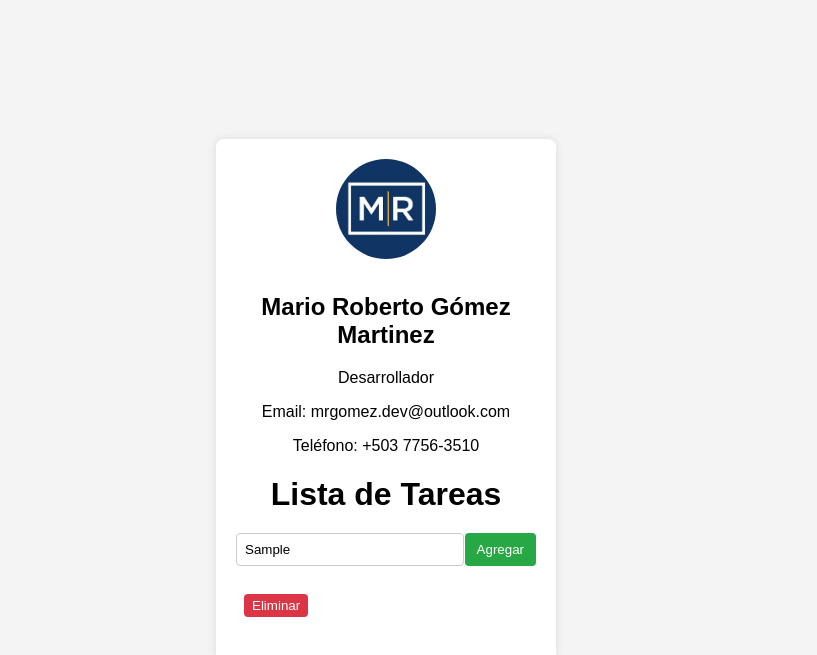
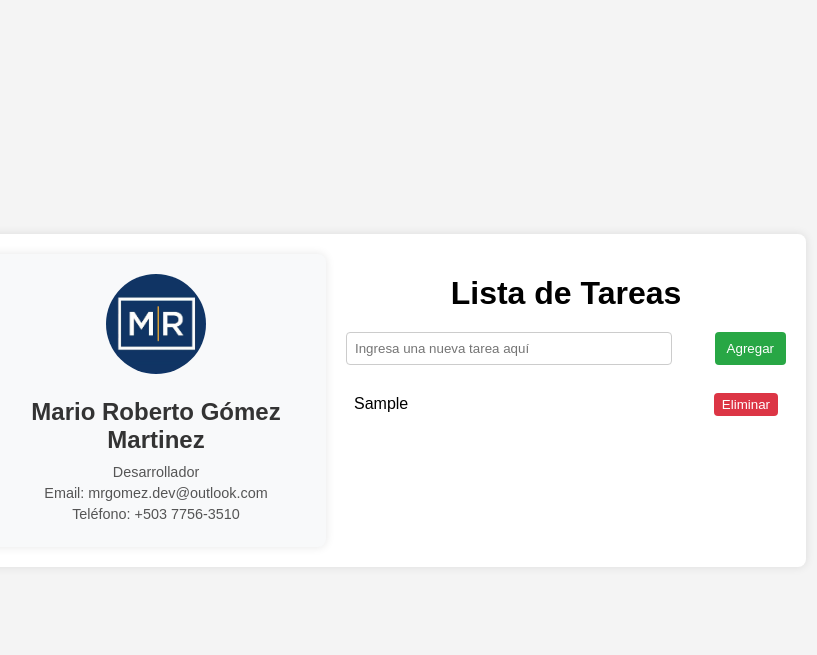
Before and after one commit to mrgomezsv/to-do-list, a plain HTML site: page index.html in a window 1280 px wide. Both pictures are taken after typing "Sample" into the empty fields and a click on the button "Agregar". Shown: the whole page, without its empty margins (254-1071 px from the left). Drawn offline with Linux system fonts and the light colour scheme.

Commit message:
Se modificaron estilos para una mejor ui

```diff
--- a/assets/script/script.js
+++ b/assets/script/script.js
@@ -7,28 +7,28 @@ document.addEventListener('DOMContentLoaded', loadTasks); // Carga las tareas de
 
 
 addTaskBtn.addEventListener('click', () => { // Agregar tarea
-  addTask();
+  agregarTarea();
 });
 
 
 taskInput.addEventListener('keydown', (event) => {// Tecla Enter en el campo de texto
   if (event.key === 'Enter') {
-    addTask();
+    agregarTarea();
   }
 });
 
 
-function addTask() {// Función para agregar una tarea
+function agregarTarea() {// Función para agregar una tarea
   const taskText = taskInput.value.trim();
   if (taskText !== '') {
-    addTask(taskText);
+    crearTarea(taskText);
     taskInput.value = '';
     saveTasks();
   }
 }
 
 
-function addTask(taskText, isCompleted = false) {// Agrega una tarea a la lista
+function crearTarea(taskText, isCompleted = false) {// Agrega una tarea a la lista
   const li = document.createElement('li');
   li.textContent = taskText;
 
@@ -44,8 +44,8 @@ function addTask(taskText, isCompleted = false) {// Agrega una tarea a la lista
     event.stopPropagation();
     console.log('¿Estás seguro de que quieres eliminar esta tarea?');
 
-    const confirm = confirm('¿Estás seguro de que quieres eliminar esta tarea?');
-    if (confirm) {
+    const confirmar = confirm('¿Estás seguro de que quieres eliminar esta tarea?');
+    if (confirmar) {
       taskList.removeChild(li);
       saveTasks();
     }
@@ -55,9 +55,8 @@ function addTask(taskText, isCompleted = false) {// Agrega una tarea a la lista
   li.addEventListener('click', () => { // Marcar tarea como completada o cambiar a pendiente
     if (li.classList.contains('completed')) {
       console.log('Esta tarea ya está COMPLETADA. ¿Deseas cambiarla a pendiente?');
-
-      const confirm = confirm('Esta tarea ya está COMPLETADA. ¿Deseas cambiarla a pendiente?');
-      if (confirm) {
+      const confirmar = confirm('Esta tarea ya está COMPLETADA. ¿Deseas cambiarla a pendiente?');
+      if (confirmar) {
         li.classList.remove('completed');
         saveTasks();
       }
@@ -72,7 +71,7 @@ function addTask(taskText, isCompleted = false) {// Agrega una tarea a la lista
 }
 
 
-function saveTasks() { // Guardar las tareas en localStorage
+function saveTasks() {// Guardo las tareas en localStorage
   const tasks = [];
   taskList.querySelectorAll('li').forEach(li => {
     tasks.push({
@@ -84,9 +83,9 @@ function saveTasks() { // Guardar las tareas en localStorage
 }
 
 
-function loadTasks() { // Cargar las tareas desde localStorage
+function loadTasks() { // Se cargan las tareas desde localStorage
   const tasks = JSON.parse(localStorage.getItem('tasks')) || [];
   tasks.forEach(task => {
-    addTask(task.text, task.completed);
+    crearTarea(task.text, task.completed);
   });
 }
--- a/assets/style/style.css
+++ b/assets/style/style.css
@@ -14,11 +14,47 @@ body {
   padding: 20px;
   border-radius: 8px;
   box-shadow: 0 0 10px rgba(0, 0, 0, 0.1);
+  width: 80%;
+  max-width: 800px;
+  display: flex;
+  justify-content: space-between;
+  gap: 20px;
+}
+
+.profile-card {
+  background-color: #f8f9fa;
+  padding: 20px;
+  border-radius: 8px;
+  box-shadow: 0 0 10px rgba(0, 0, 0, 0.1);
   width: 300px;
   text-align: center;
 }
 
-  h1 {
+.profile-img {
+  width: 100px;
+  height: 100px;
+  border-radius: 50%;
+  margin-bottom: 10px;
+}
+
+.profile-name {
+  font-size: 1.5rem;
+  margin: 10px 0;
+  color: #333;
+}
+
+.profile-info {
+  font-size: 0.9rem;
+  color: #555;
+  margin: 5px 0;
+}
+
+.task-section {
+  flex: 1;
+}
+
+.task-section h1 {
+  text-align: center;
   margin-bottom: 20px;
 }
 
@@ -82,10 +118,3 @@ body {
 button.deleteBtn:hover {
   background-color: #c82333;
 }
-
-  .profile-img {
-    width: 100px; /* Reducimos el ancho al 50% */
-    height: 100px; /* Reducimos el alto al 50% */
-    border-radius: 50%;
-    margin-bottom: 10px;
-  }
--- a/index.html
+++ b/index.html
@@ -8,7 +8,6 @@
 </head>
 <body>
   <div class="container">
-    <!-- Tarjeta de presentación -->
     <div class="profile-card">
       <img src="/assets/img/favicon.jpg" alt="Foto de perfil" class="profile-img">
       <h2 class="profile-name">Mario Roberto Gómez Martinez</h2>
@@ -16,14 +15,14 @@
       <p class="profile-info">Email: mrgomez.dev@outlook.com</p>
       <p class="profile-info">Teléfono: +503 7756-3510</p>
     </div>
-
-    <!-- Lista de tareas -->
-    <h1>Lista de Tareas</h1>
-    <div class="input-section">
-      <input type="text" id="taskInput" placeholder="Ingresa una nueva tarea">
-      <button id="addTaskBtn">Agregar</button>
+    <div class="task-section">
+      <h1>Lista de Tareas</h1>
+      <div class="input-section">
+        <input type="text" id="taskInput" placeholder="Ingresa una nueva tarea aquí">
+        <button id="addTaskBtn">Agregar</button>
+      </div>
+      <ul id="taskList"></ul>
     </div>
-    <ul id="taskList"></ul>
   </div>
   <script src="/assets/script/script.js"></script>
 </body>
```
Lines whose indentation alone changed are shown as unchanged.
